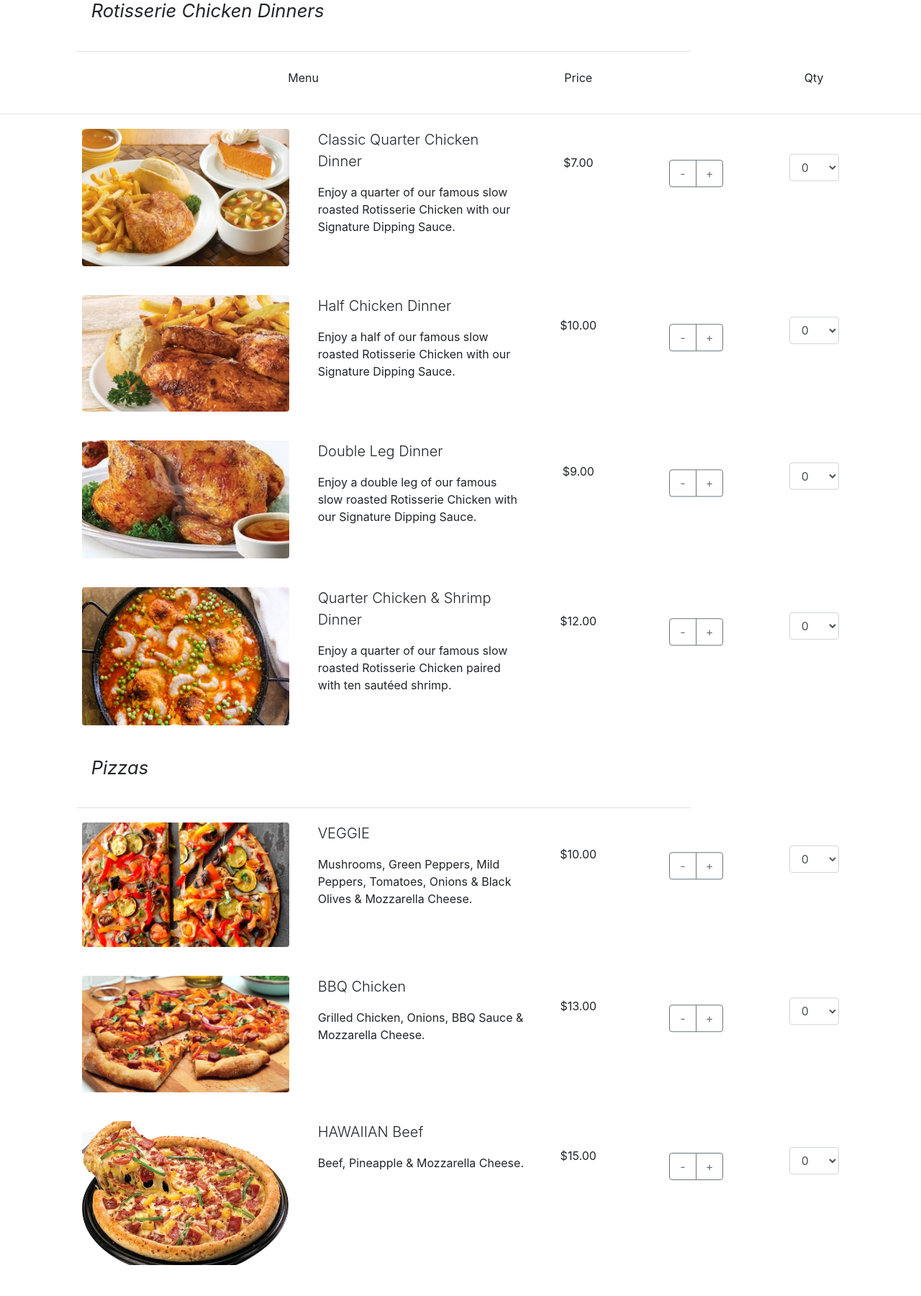
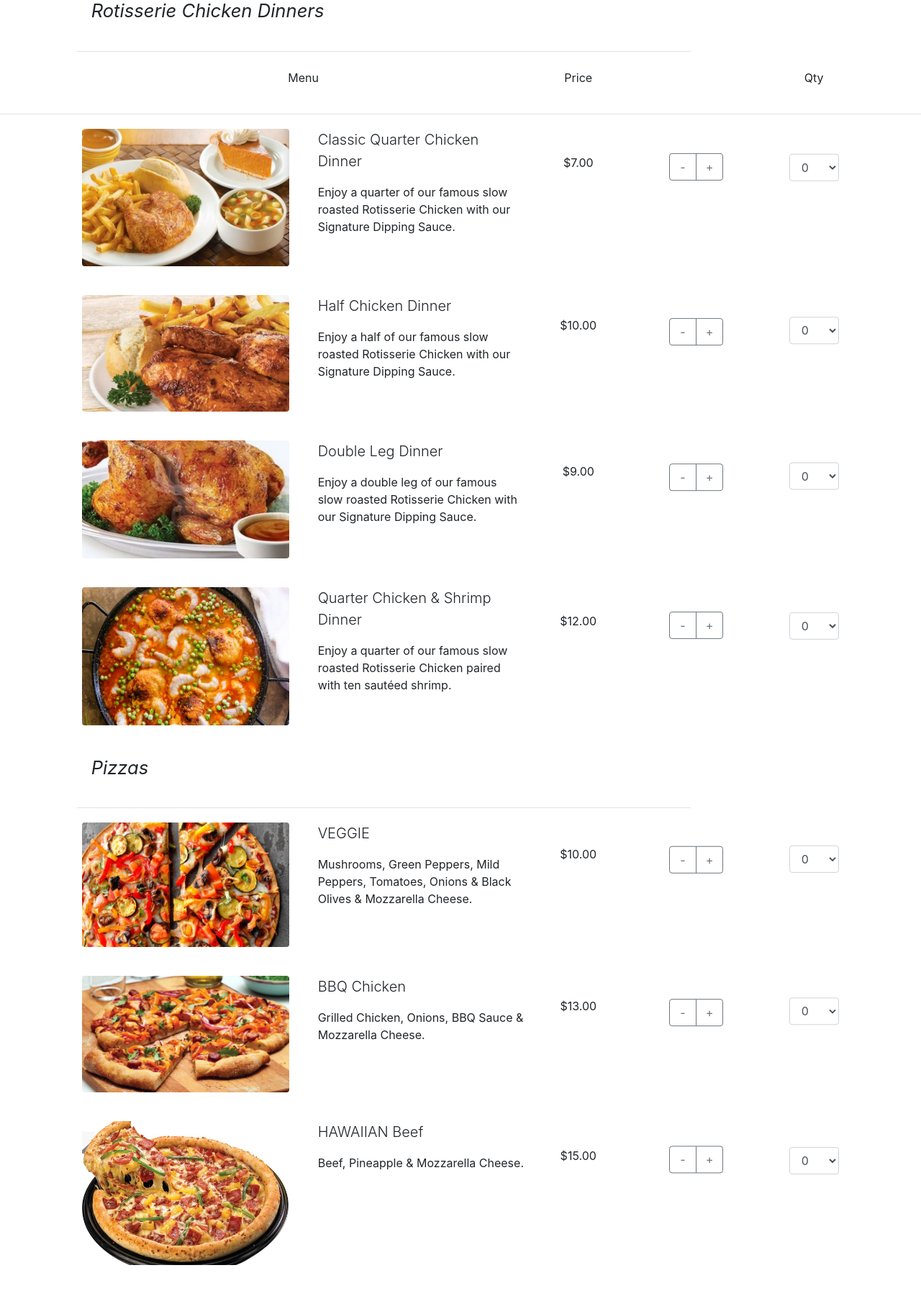
Before and after one commit to ratawfiq/SoftwareEngineer, a PHP site: page /menu.html in a window 1280 px wide. Shown: the part 324-2125 px from the top of the page at 72% size. Run offline with PHP 8.4, Linux system fonts and the light colour scheme.

Commit message:
Add files via upload

```diff
--- a/1.2_menu page/menu.css
+++ b/1.2_menu page/menu.css
@@ -12,7 +12,7 @@ transform: translateY(+15%);
 .center-vertical-button{
 position: relative;
 top: 10%;
-transform: translateY(+10%);
+transform: translateY(+6%);
 }
 .center-vertical-qty{
 position: relative;
```
